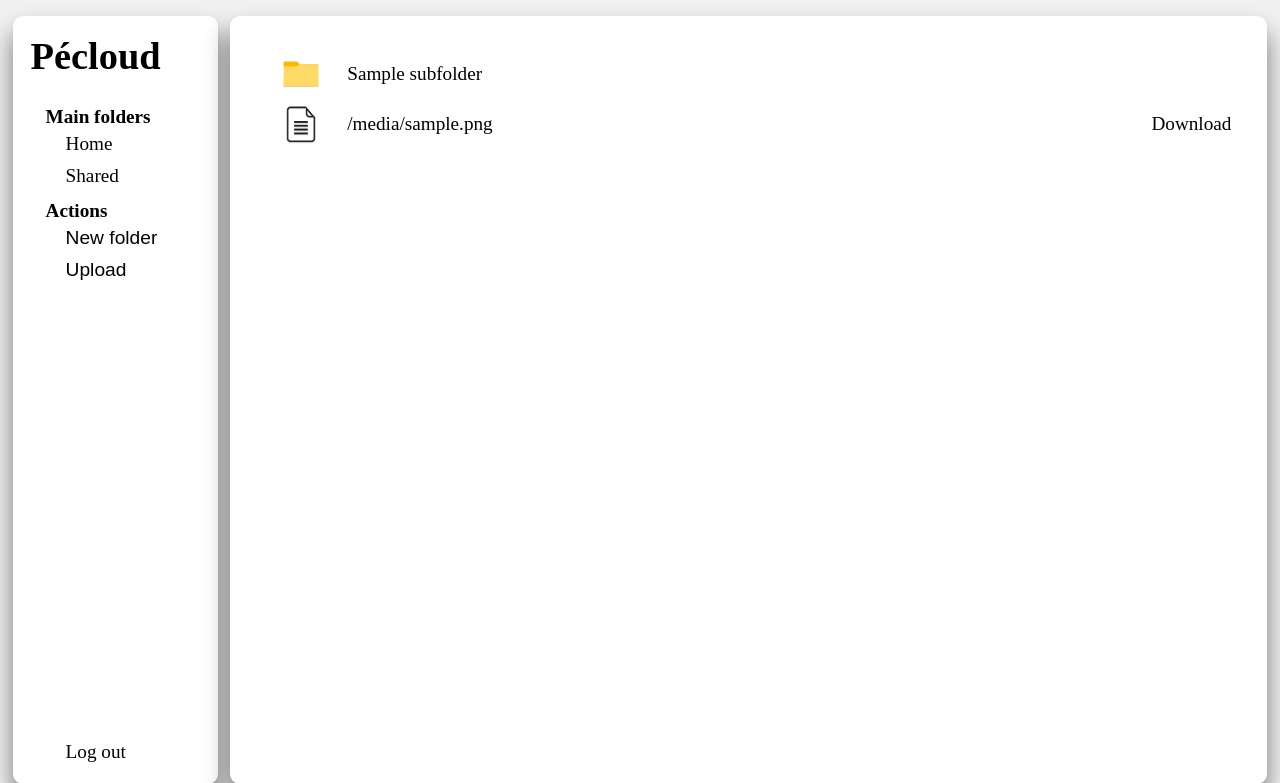
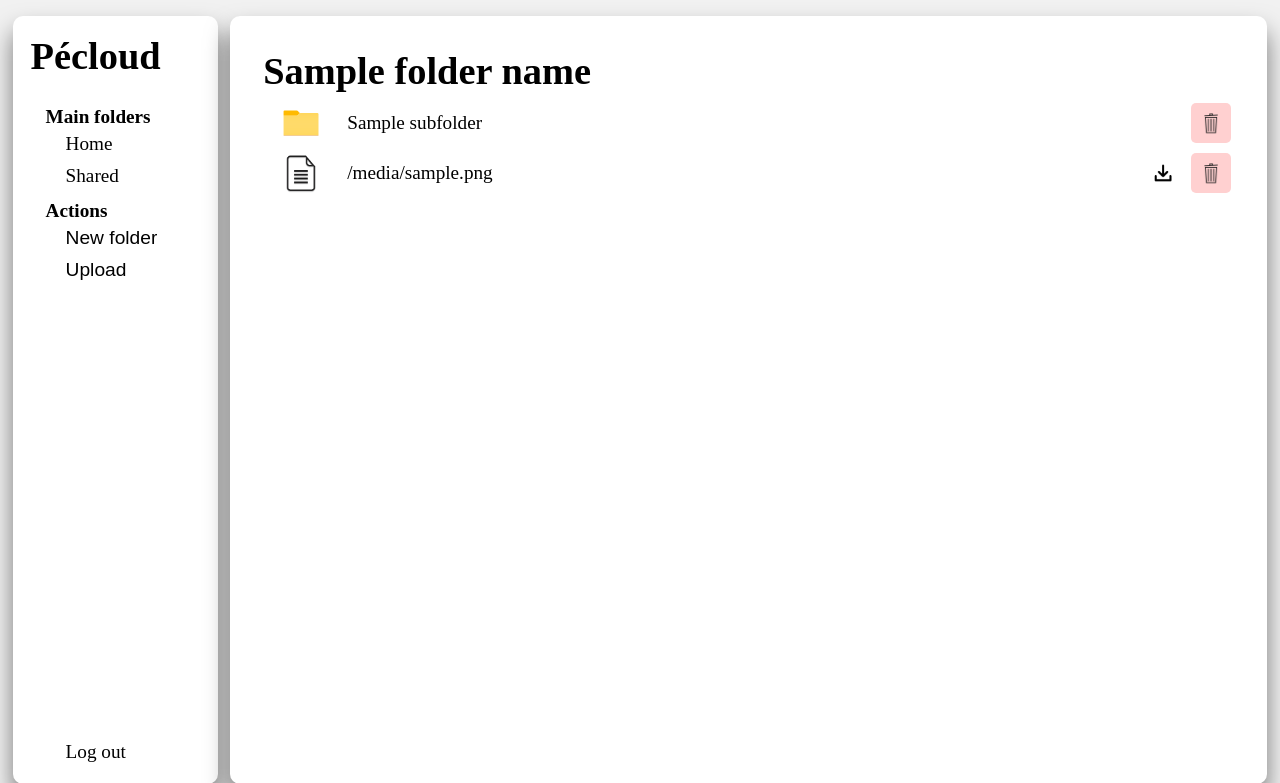
Before and after one commit to DeriWars/Open-Drive, a Flask app: template src/templates/drive.html in a window 1280 px wide. Shown: the top 783 px of the page. Run offline with Flask 2, Linux system fonts and the light colour scheme; the template is opened without the code that fills it: most values are stand-ins (such as "Sample title", 1, 10 or a date in 2020).

Commit message:
Subfolders and delete files
NB: you can delete folders, but it only delete the folder, it does not delete the folde in the database

```diff
--- a/src/main.py
+++ b/src/main.py
@@ -2,9 +2,10 @@ from flask import Flask, render_template, request, redirect, session
 from waitress import serve
 from socket import gethostname, gethostbyname
 from hashlib import sha256
-from os import path, makedirs
+from os import path, makedirs, remove
+from shutil import rmtree
 
-from objects.sql import UserDatabase
+from objects.sql import UserDatabase, FolderDatabase
 from objects.directory_content import get_directory_content
 
 app = Flask("Pécloud")
@@ -13,25 +14,57 @@ app.secret_key = "opendrive-zef15cezf1ce54fg1zc125dsq165fez1"
 app.config['UPLOAD_FOLDER'] = "./static/upload"
 
 USER_DB = UserDatabase("./static/web/data/users.db")
+FOLDER_DB = FolderDatabase("./static/web/data/folder.db")
 DRIVE_PATH = "./static/drive/"
+
+def get_real_content(path: str, username: str):
+    folders, files = get_directory_content(path)
+
+    if folders != None or len(folders) > 0:
+        for i in range(len(folders)):
+            folders[i] = [folders[i], FOLDER_DB.get_folder_by_id(folders[i], username)[0]]
+
+    return folders, files
 
 @app.route("/")
 def index():
     if not 'username' in session:
         return redirect("/login")
     else:
-        return redirect("/" + session['username'])
+        return redirect("/" + session['username'] + "/root")
 
-@app.route("/<username>")
-def home(username: str) -> str:
+@app.route("/<username>/<folder_id>")
+def folder(username: str, folder_id: str) -> str:
     if not 'username' in session:
         return redirect("/login")
 
     if username != session['username']:
         return redirect(f"/{session['username']}")
+    print(session['path'])
+    if folder_id != "root":
+        folder = FOLDER_DB.get_folder_by_id(folder_id, session['username'])
 
-    folders, files = get_directory_content(DRIVE_PATH + session['username'] + "/")
-    return render_template("drive.html", folder=session['username'], files=files, folders=folders)
+        if folder is None:
+            return redirect(f"/{session['username']}/root")
+
+        folders, files = get_real_content(folder[3], session['username'])
+
+        session['path'] = folder[3]
+        session['web_path'] = f"/{username}/{folder_id}"
+
+        return render_template("drive.html", username=username, folder=session['path'][1:], files=files, folders=folders, current_folder=folder[1], folder_name=folder[0])
+    else:
+        folder = FOLDER_DB.get_folder_by_name(session['username'], session['username'])
+
+        if folder is None:
+            return redirect(f"/{session['username']}/root")
+
+        folders, files = get_real_content(folder[3], session['username'])
+
+        session['path'] = folder[3]
+        session['web_path'] = f"/{username}/{folder_id}"
+
+        return render_template("drive.html", username=username, folder=session['path'][1:], files=files, folders=folders, current_folder=folder[1], folder_name="Your folders")
 
 @app.route("/shared")
 def shared() -> str:
@@ -48,8 +81,11 @@ def login() -> str:
     Returns:
         str: login page or drive page if logged in
     """
+
     if request.method == "GET":
         session.pop('username', None)
+        session.pop('path', None)
+        session.pop('web_path', None)
         return render_template("login.html")
     elif request.method == "POST":
         username = request.form['username']
@@ -58,7 +94,7 @@ def login() -> str:
         # Check if username and password are correct
         if USER_DB.is_valid_user(username, password):
             session['username'] = USER_DB.get_user(username)[0]
-            return redirect(f"/{session['username']}")
+            return redirect("/")
         else:
             return render_template("login.html", error="Username and password given does not match any user.")
 
@@ -89,7 +125,8 @@ def signup() -> str:
 
         # Add user to database
         USER_DB.add_user(username, email, password)
-        makedirs(DRIVE_PATH + username)
+        identity = FOLDER_DB.add_folder(username, username, DRIVE_PATH)
+        makedirs(DRIVE_PATH + identity)
 
         return redirect("/")
 
@@ -101,12 +138,11 @@ def upload() -> str:
     if request.method == "POST":
         if 'file' in request.files:
             for file in request.files.getlist('file'):
-                file.save(f"./static/drive/{session['username']}/{file.filename}")
+                file.save(f"{session['path']}{file.filename}")
 
-            return redirect(f"/{session['username']}")
+            return redirect(f"{session['web_path']}")
 
-
-    return redirect(f"/{session['username']}")
+    return redirect(f"{session['web_path']}")
 
 @app.route("/new", methods=["POST"])
 def new_folder():
@@ -115,10 +151,36 @@ def new_folder():
 
     if request.method == "POST":
         folder_name = request.form['folder_name']
-        makedirs(f"./static/drive/{session['username']}/{folder_name}")
+        identity = FOLDER_DB.add_folder(folder_name, session['username'], session['path'])
+        folder = FOLDER_DB.get_folder_by_name(session['username'], session['username'])
+        makedirs(f"{session['path']}{identity}")
 
-    return redirect(f"/{session['username']}")
+    return redirect(f"{session['web_path']}")
 
+@app.route("/delete/<folder_id>/<file>")
+def delete_file(folder_id: str, file: str) -> str:
+    if not 'username' in session:
+        return redirect("/login")
+
+    folder = FOLDER_DB.get_folder_by_id(folder_id, session['username'])
+
+    if path.exists(f"{folder[3]}{file}"):
+        remove(f"{folder[3]}{file}")
+
+    return redirect(f"{session['web_path']}")
+
+@app.route("/delete/<folder_id>")
+def delete_folder(folder_id: str) -> str:
+    if not 'username' in session:
+        return redirect("/login")
+
+    folder = FOLDER_DB.get_folder_by_id(folder_id, session['username'])
+
+    if path.exists(f"{folder[3]}") and folder != None:
+        FOLDER_DB.delete_folder(folder_id)
+        rmtree(f"{folder[3]}",)
+
+    return redirect(f"{session['web_path']}")
 
 def main():
     app.run(host=gethostbyname(gethostname()), port=8080, debug=True) # Debug server
--- a/src/static/web/css/nav.css
+++ b/src/static/web/css/nav.css
@@ -144,6 +144,8 @@ div.content img{
     height: 5vh;
     margin: 0;
     padding: 0;
+    border-radius: 5px;
+    object-fit: cover;
 }
 
 p.error {
@@ -154,28 +156,57 @@ p.error {
 }
 
 a.download{
-    display: flex;
-    position: absolute;
-    right: 1vw;
-    top: 0;
-    text-decoration: none;
-    padding-left: 15px;
-    padding-right: 15px;
-    line-height: 5vh;
     color: #000;
     background-color: #fff;
-    border-radius: 5px;
+    right: 7.5vh;
     transition: all .2s ease-in-out;
 }
 
 a.download:hover {
     color: #fefefe;
-    background-color: rgb(58, 58, 58);
+    background-color: rgb(163, 255, 134);
+    transition: all .2s ease-in-out;
+}
+
+a.img{
+    display: flex;
+    position: absolute;
+    top: 0;
+    text-decoration: none;
+    margin-left: 15px;
+    margin-right: 15px;
+    line-height: 5vh;
+    height: 5vh;
+    width: 5vh;
+    border-radius: 5px;
+    z-index: 1;
+}
+
+a.delete {
+    color: #000;
+    background-color: rgb(255, 208, 208);
+    right: 1vw;
+    transition: all .2s ease-in-out;
+}
+
+a.img img{
+    height: 3.5vh;
+    width: 3.5vh;
+    position: relative;
+    top: 0.75vh;
+    left: 0.75vh;
+    margin: 0;
+    z-index: 0;
+}
+
+a.delete:hover {
+    color: #fefefe;
+    background-color: rgb(255, 97, 97);
     transition: all .2s ease-in-out;
 }
 
 div.file a.download:hover {
-    background-color: rgb(58, 58, 58);
+    background-color: rgb(163, 255, 134);
 }
 
 
@@ -193,6 +224,7 @@ div.file a.download:hover {
     border-radius: 10px;
     justify-content: center;
     align-items: center;
+    z-index: 9;
 }
 
 .upload-form form{
--- a/src/templates/drive.html
+++ b/src/templates/drive.html
@@ -5,7 +5,7 @@
     <meta name="viewport" content="width=device-width, initial-scale=1.0">
     <link rel="stylesheet" href="{{ url_for('static', filename='web/css/nav.css') }}">
     <script src="{{ url_for('static', filename='web/js/cancel.js') }}"></script>
-    <title>Pécloud - {{folder}}</title>
+    <title>Pécloud - {{username}}</title>
 </head>
 <body>
     <div class="left">
@@ -24,17 +24,22 @@
 
     <div class="right">
         <div class="content">
+            <h1>{{folder_name}}</h1>
+
             {% for subfolder in folders %}
                 <div class="folder">
                     <img src="{{ url_for('static', filename='web/image/folder.png') }}" alt="">
-                    <a class="link" href="/{{folder}}/{{subfolder}}">{{subfolder}}</a>
+                    <a class="link" href="/{{username}}/{{subfolder[0]}}">{{subfolder[1]}}</a>
+                    <a href="/delete/{{subfolder[0]}}" class="delete img" disabled>
+                        <img src="{{ url_for('static', filename='web/image/delete.png') }}" alt="">
+                    </a>
                 </div>
             {% endfor %}
 
             {% for file in files %}
                 <div class="file">
                     {% if ".png" in file or ".jpg" in file or ".jpeg" in file or ".svg" in file %}
-                        <img src="/static/drive/{{folder}}/{{file}}" alt="">
+                        <img src="{{folder}}/{{file}}" alt="">
                     {% elif ".mp4" in file or ".mov" in file or ".mva" in file %}
                         <img src="{{ url_for('static', filename='web/image/video.png') }}" alt="">
                     {% elif ".mp3" in file or ".wav" in file %}
@@ -43,8 +48,15 @@
                         <img src="{{ url_for('static', filename='web/image/file.png') }}" alt="">
                     {% endif %}
 
-                    <a class="link" href="/static/drive/{{folder}}/{{file}}">{{file}}</a>
-                    <a href="/static/drive/{{folder}}/{{file}}" class="download" download>Download</a>
+                    <a class="link" href="{{folder}}{{file}}">{{file}}</a>
+
+                    <a href="{{folder}}{{file}}" class="download img" download>
+                        <img src="{{ url_for('static', filename='web/image/download.png') }}" alt="">
+                    </a>
+
+                    <a href="/delete/{{current_folder}}/{{file}}" class="delete img">
+                        <img src="{{ url_for('static', filename='web/image/delete.png') }}" alt="">
+                    </a>
                 </div>
             {% endfor %}
         </div>
```
Also changed, not shown: src/objects/sql.py (+140 -0 lines), src/static/web/data/folder.db (added), src/static/web/data/users.db, src/static/web/image/delete.png (added), src/static/web/image/download.png (added), src/static/web/image/pngtree-file-download-icon-image_1344466.jpg (added).
